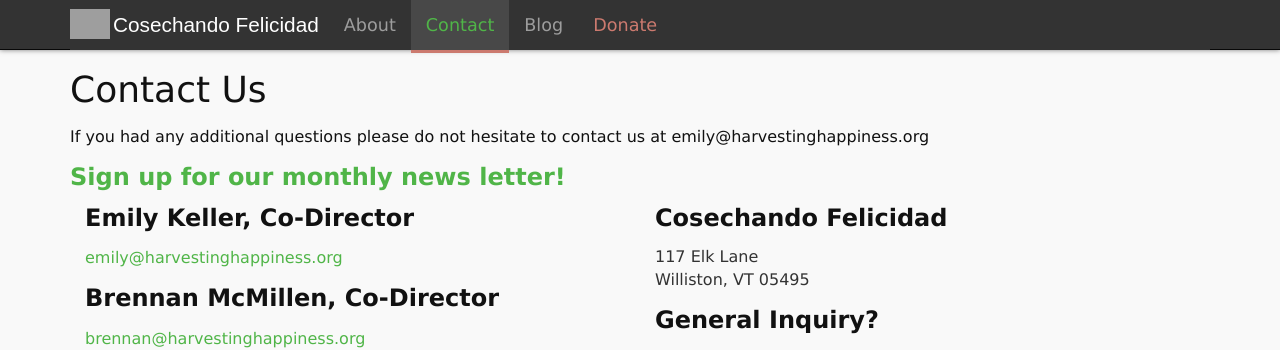
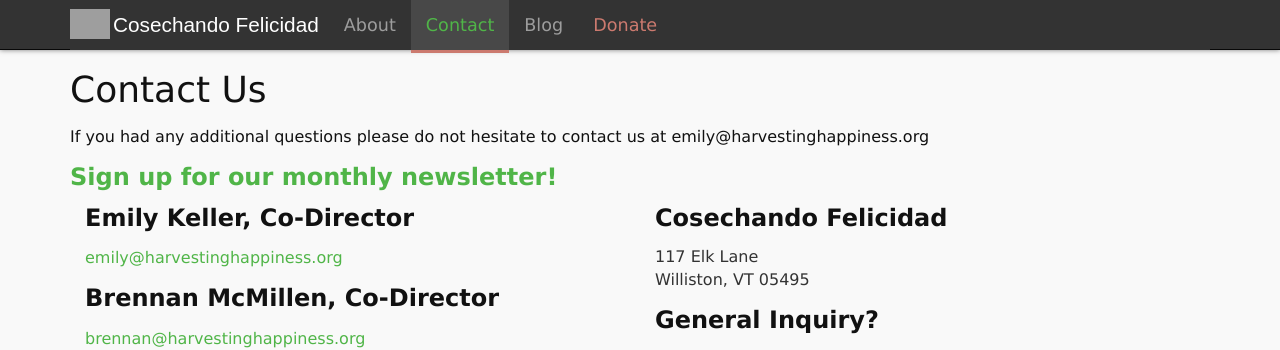
Before and after one commit to harvestinghappiness/harvestinghappiness.github.io, a Jekyll site: the page built from contact.md, in a window 1280 px wide. Shown: the top 350 px of the page. Built offline with Jekyll 4.4.1, drawn with Linux system fonts in a browser that asks for light colours.

Commit message:
Update contact.md

```diff
--- a/contact.md
+++ b/contact.md
@@ -6,7 +6,7 @@ permalink: /contact/
 
 <div class="contact col-sm-12">
 	<p>If you had any additional questions please do not hesitate to contact us at emily@harvestinghappiness.org</p>
-	<h3><a href="{{ site.newsletter }}">Sign up for our monthly news letter!</a></h3>
+	<h3><a href="{{ site.newsletter }}">Sign up for our monthly newsletter!</a></h3>
 </div>
 <div class="col-sm-6">
 	<h3>{{ site.data.people['emily'].name }}, {{ site.data.people['emily'].position }}</h3>
```
